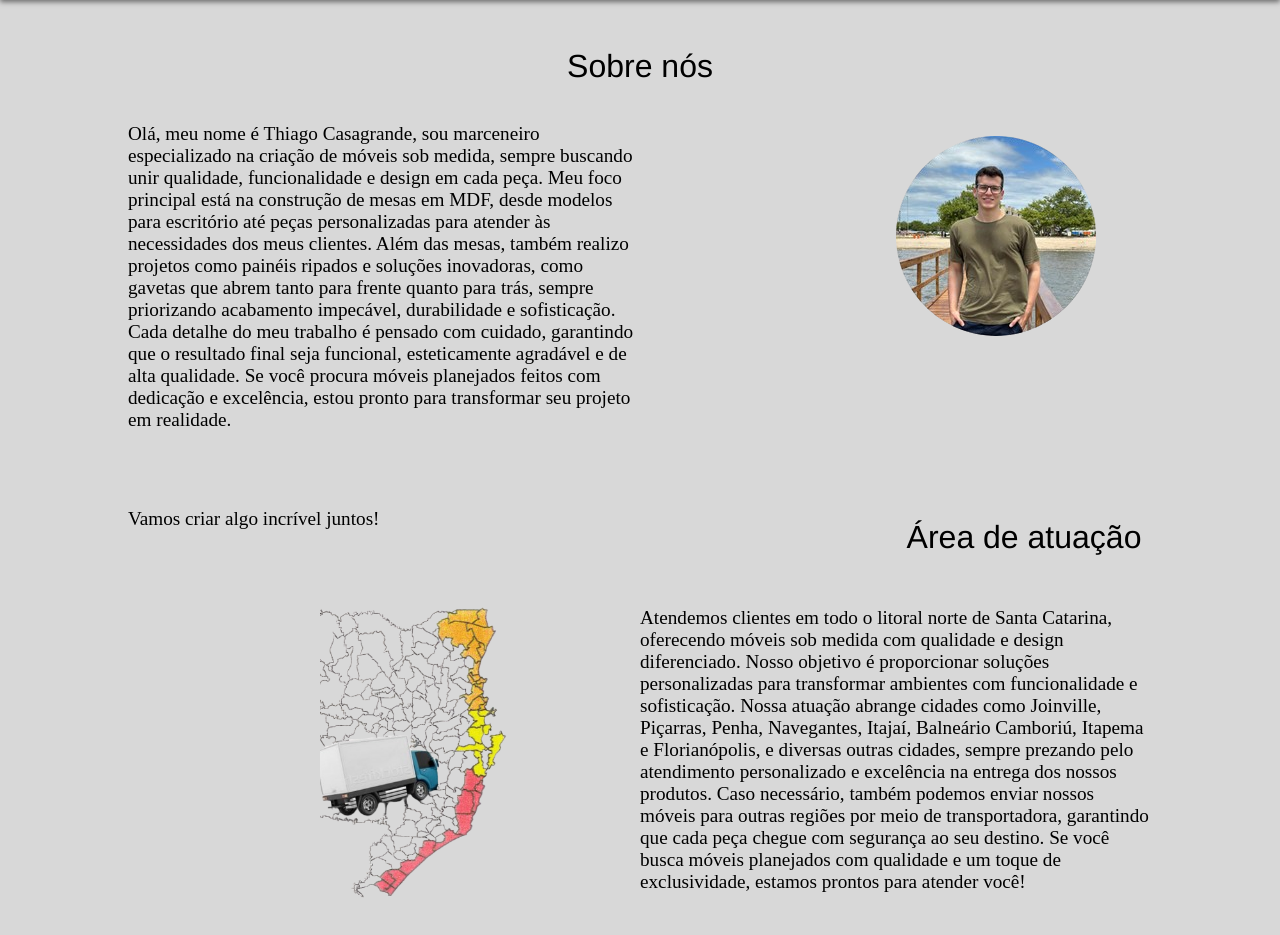
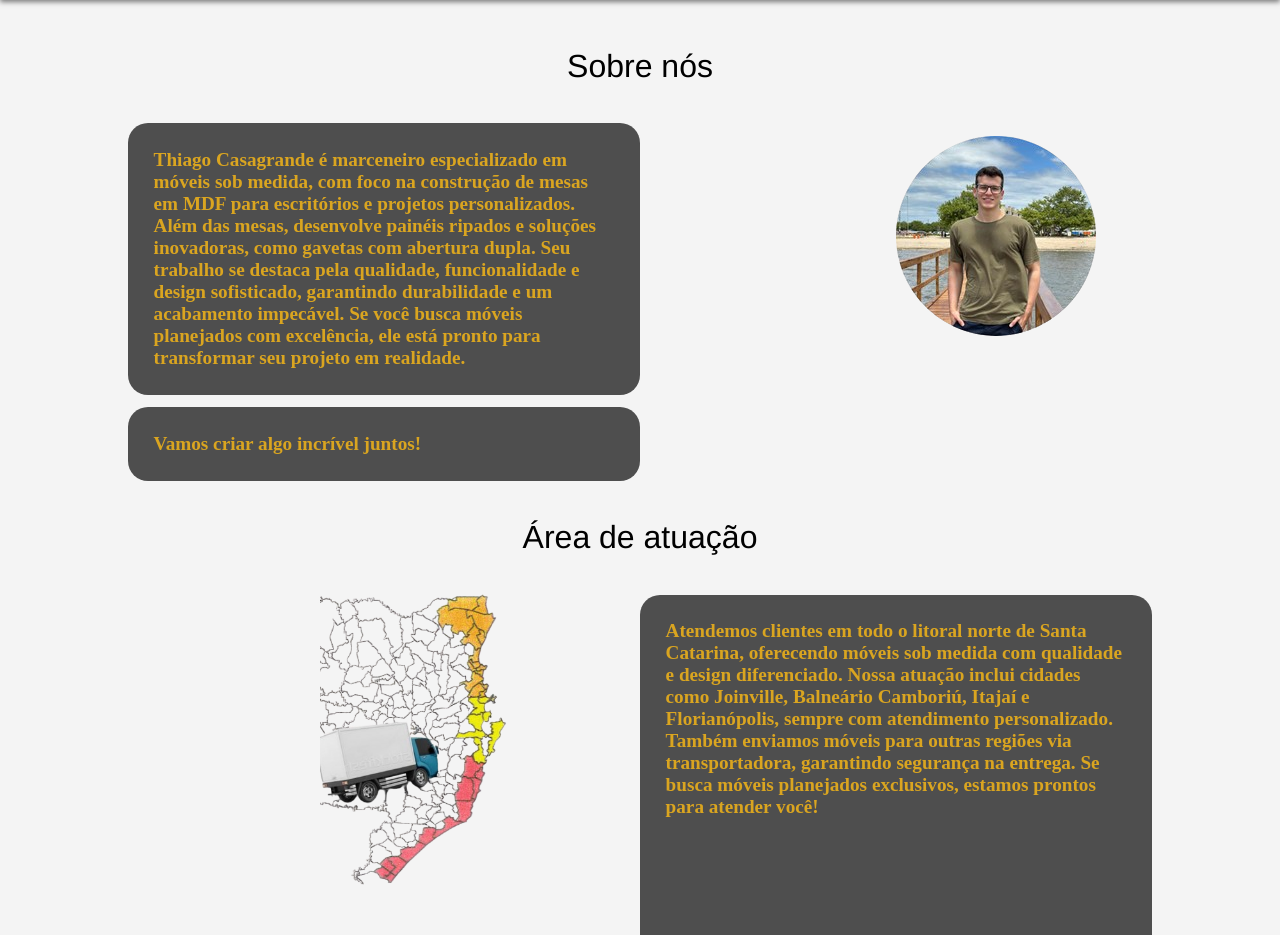
Before and after one commit to Thiago-Luiz-Casagrande/MesaGrande, a React (Vite) app: page /sobreNos in a window 1280 px wide. Shown: the part 80-1015 px from the top of the page. Built offline with nearby package versions, Linux system fonts and the light colour scheme.

Commit message:
commit-14

```diff
--- a/src/Exemplos.css
+++ b/src/Exemplos.css
@@ -1,5 +1,5 @@
 body {
-  background-color: rgb(216, 216, 216);
+  background-color: rgb(244, 244, 244);
 }
 .cliente1 {
   padding-top: 2vw;
--- a/src/SobreNos.css
+++ b/src/SobreNos.css
@@ -5,12 +5,23 @@
 }
 
 .myDescription {
+  background-color: rgb(78, 78, 78);
+  color: goldenrod;
+  padding: 2vw;
+  border-radius: 20px;
   font-family: "Times New Roman", Times, serif;
-  margin: 3vw 10vw;
+  margin: 3vw 10vw 1vw;
   width: 40vw;
   display: flex;
   float: left;
   font-size: larger;
+  font-weight: bolder;
+}
+.topNull {
+  margin-top: 0vw;
+}
+.alingText {
+  height: 45vh;
 }
 #imgPerfil {
   padding: 4vw 10vw;
--- a/src/SobreNos.jsx
+++ b/src/SobreNos.jsx
@@ -9,38 +9,31 @@ function SobreNos() {
       <div className="bloco">
         <h1 className="titleDescription">Sobre nós</h1>
         <p className="myDescription">
-          Olá, meu nome é Thiago Casagrande, sou marceneiro especializado na
-          criação de móveis sob medida, sempre buscando unir qualidade,
-          funcionalidade e design em cada peça. Meu foco principal está na
-          construção de mesas em MDF, desde modelos para escritório até peças
-          personalizadas para atender às necessidades dos meus clientes. Além
-          das mesas, também realizo projetos como painéis ripados e soluções
-          inovadoras, como gavetas que abrem tanto para frente quanto para trás,
-          sempre priorizando acabamento impecável, durabilidade e sofisticação.
-          Cada detalhe do meu trabalho é pensado com cuidado, garantindo que o
-          resultado final seja funcional, esteticamente agradável e de alta
-          qualidade. Se você procura móveis planejados feitos com dedicação e
-          excelência, estou pronto para transformar seu projeto em realidade.
+          Thiago Casagrande é marceneiro especializado em móveis sob medida, com
+          foco na construção de mesas em MDF para escritórios e projetos
+          personalizados. Além das mesas, desenvolve painéis ripados e soluções
+          inovadoras, como gavetas com abertura dupla. Seu trabalho se destaca
+          pela qualidade, funcionalidade e design sofisticado, garantindo
+          durabilidade e um acabamento impecável. Se você busca móveis
+          planejados com excelência, ele está pronto para transformar seu
+          projeto em realidade.
         </p>
-        <p className="myDescription">Vamos criar algo incrível juntos!</p>
+        <p className="myDescription topNull">
+          Vamos criar algo incrível juntos!
+        </p>
         <img src="src/Images/imgPerfil.png" alt="" id="imgPerfil" />
       </div>
       <h1 className="titleDescription">Área de atuação</h1>
       <div className="bloco2">
         <img src="src/Images/imgFrete.png" id="imgFrete" />
-        <p className="myDescription">
+        <p className="myDescription alingText">
           Atendemos clientes em todo o litoral norte de Santa Catarina,
           oferecendo móveis sob medida com qualidade e design diferenciado.
-          Nosso objetivo é proporcionar soluções personalizadas para transformar
-          ambientes com funcionalidade e sofisticação. Nossa atuação abrange
-          cidades como Joinville, Piçarras, Penha, Navegantes, Itajaí, Balneário
-          Camboriú, Itapema e Florianópolis, e diversas outras cidades, sempre
-          prezando pelo atendimento personalizado e excelência na entrega dos
-          nossos produtos. Caso necessário, também podemos enviar nossos móveis
-          para outras regiões por meio de transportadora, garantindo que cada
-          peça chegue com segurança ao seu destino. Se você busca móveis
-          planejados com qualidade e um toque de exclusividade, estamos prontos
-          para atender você!
+          Nossa atuação inclui cidades como Joinville, Balneário Camboriú,
+          Itajaí e Florianópolis, sempre com atendimento personalizado. Também
+          enviamos móveis para outras regiões via transportadora, garantindo
+          segurança na entrega. Se busca móveis planejados exclusivos, estamos
+          prontos para atender você!
         </p>
       </div>
       <Footer />
```
Also changed, not shown: src/ScrollToTop.jsx.jsx (deleted, +0 -12 lines), src/components/ScrollTop.jsx (deleted, +0 -22 lines).
